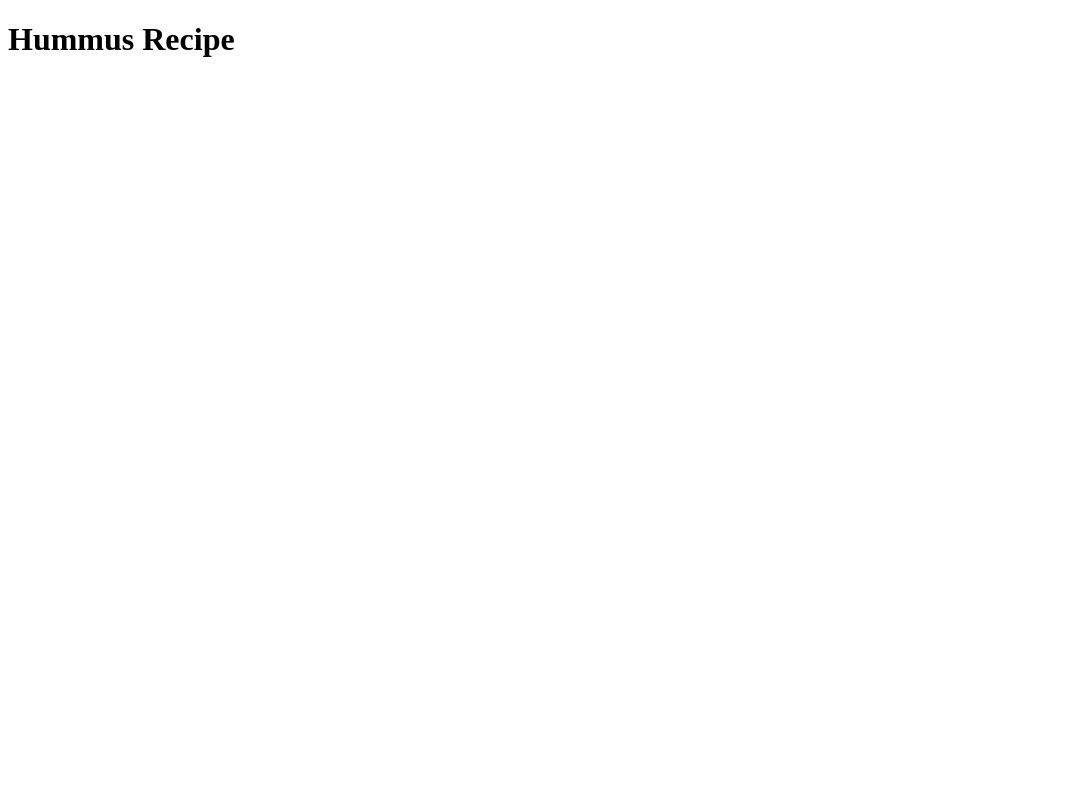
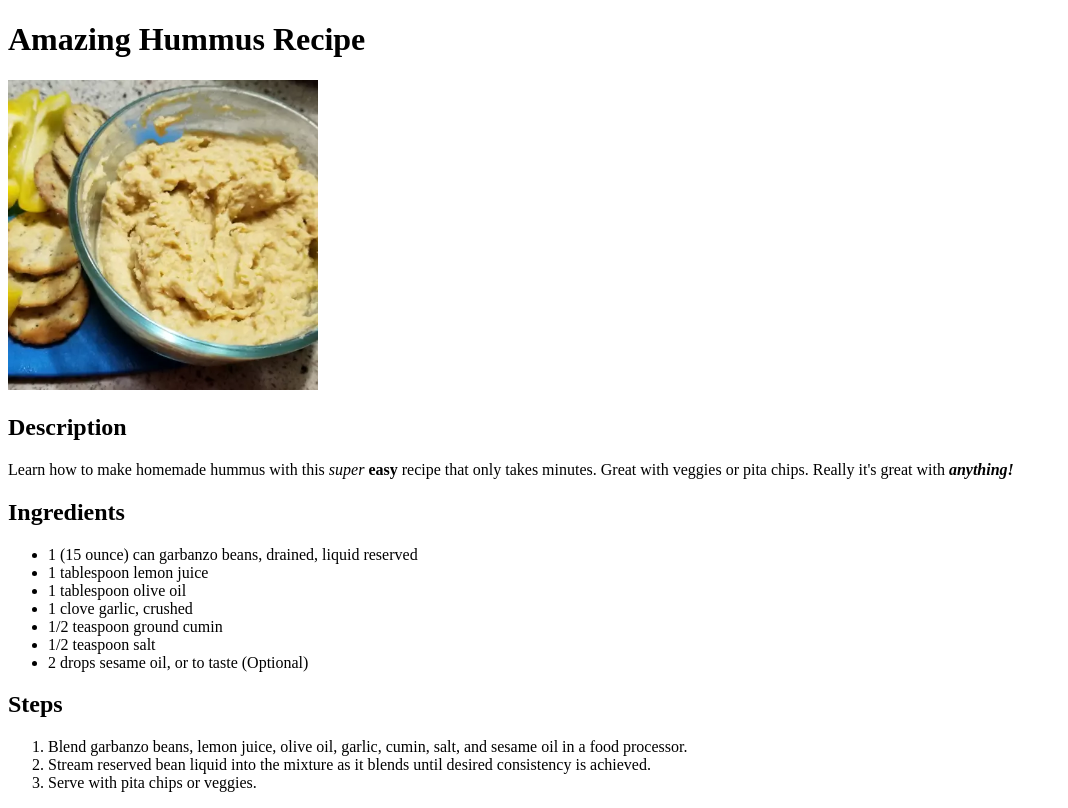
Before and after one commit to GutenbergJ/odin-recipes, a plain HTML site: page recipes/hummus.html in a window 1280 px wide. Shown: the whole page, without its empty margins (0-1068 px from the left). Drawn offline with Linux system fonts and the light colour scheme.

Commit message:
Add more text to the hummus.html body

```diff
--- a/recipes/hummus.html
+++ b/recipes/hummus.html
@@ -2,9 +2,28 @@
 <html lang="en">
 <head>
     <meta charset="UTF-8">
-    <title>Hummus Recipe</title>
+    <title>Amazing Hummus Recipe</title>
 </head>
 <body>
-    <h1>Hummus Recipe</h1>
+    <h1>Amazing Hummus Recipe</h1>
+    <img src="../images/hummus.png" alt="a picture of a very tasty-looking hummus bowl" height="310">
+    <h2>Description</h2>
+    <p>Learn how to make homemade hummus with this <em>super</em> <strong>easy</strong> recipe that only takes minutes. Great with veggies or pita chips. Really it's great with <strong><em>anything!</em></strong></p>
+    <h2>Ingredients</h2>
+        <ul>
+            <li>1 (15 ounce) can garbanzo beans, drained, liquid reserved</li>
+            <li>1 tablespoon lemon juice</li>
+            <li>1 tablespoon olive oil</li>
+            <li>1 clove garlic, crushed</li>
+            <li>1/2 teaspoon ground cumin</li>
+            <li>1/2 teaspoon salt</li>
+            <li>2 drops sesame oil, or to taste (Optional)</li>
+        </ul>
+    <h2>Steps</h2>
+        <ol>
+            <li>Blend garbanzo beans, lemon juice, olive oil, garlic, cumin, salt, and sesame oil in a food processor.</li>
+            <li>Stream reserved bean liquid into the mixture as it blends until desired consistency is achieved.</li>
+            <li>Serve with pita chips or veggies.</li>
+        </ol>
 </body>
 </html>
```
Also changed, not shown: index.html (+1 -1 lines), images/hummus.png (added).
